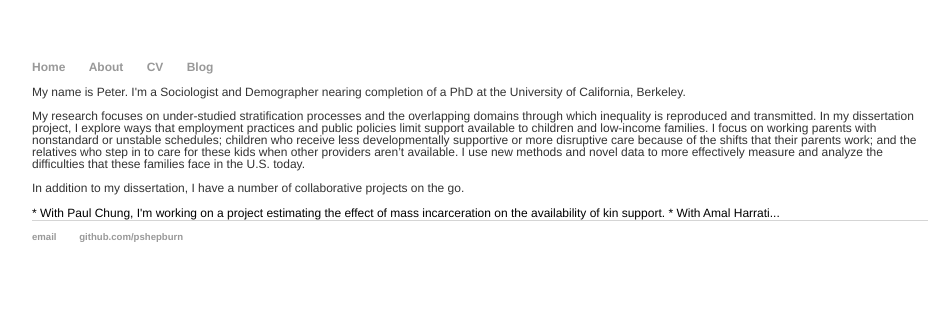
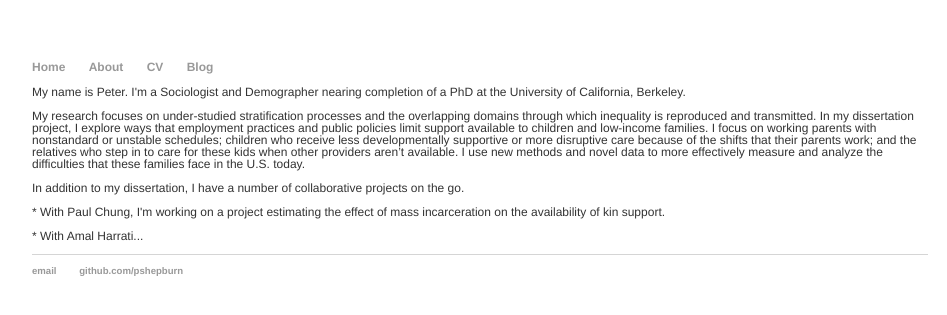
Before and after one commit to pshepburn/pshepburn.github.io, a Jekyll site: the page built from about.html, in a window 1280 px wide. Shown: the top 315 px of the page, without its empty margins (160-1107 px from the left). Built offline with Jekyll 4.4.1, drawn with Linux system fonts in a browser that asks for light colours.

Commit message:
more changes

```diff
--- a/about.html
+++ b/about.html
@@ -6,6 +6,6 @@ title: About Me
 	<p>My name is Peter. I'm a Sociologist and Demographer nearing completion of a PhD at the University of California, Berkeley.</p>
 	<p>My research focuses on under-studied stratification processes and the overlapping domains through which inequality is reproduced and transmitted. In my dissertation project, I explore ways that employment practices and public policies limit support available to children and low-income families. I focus on working parents with nonstandard or unstable schedules; children who receive less developmentally supportive or more disruptive care because of the shifts that their parents work; and the relatives who step in to care for these kids when other providers aren’t available. I use new methods and novel data to more effectively measure and analyze the difficulties that these families face in the U.S. today.</p>
 	<p>In addition to my dissertation, I have a number of collaborative projects on the go.</p>
-	* With Paul Chung, I'm working on a project estimating the effect of mass incarceration on the availability of kin support.
-	* With Amal Harrati...
+	<p>* With Paul Chung, I'm working on a project estimating the effect of mass incarceration on the availability of kin support.</p>
+	<p>* With Amal Harrati...</p>
 </div><!-- /.blurb -->
--- a/css/main.css
+++ b/css/main.css
@@ -2,7 +2,6 @@ body {
     margin: 60px auto;
     width: 70%;
     font: normal 12px helvetica, arial, clean, sans-serif;
-    *font-size: medium;
 }
 nav ul, footer ul {
     font-family:'Helvetica', 'Arial', 'Sans-Serif';
```
